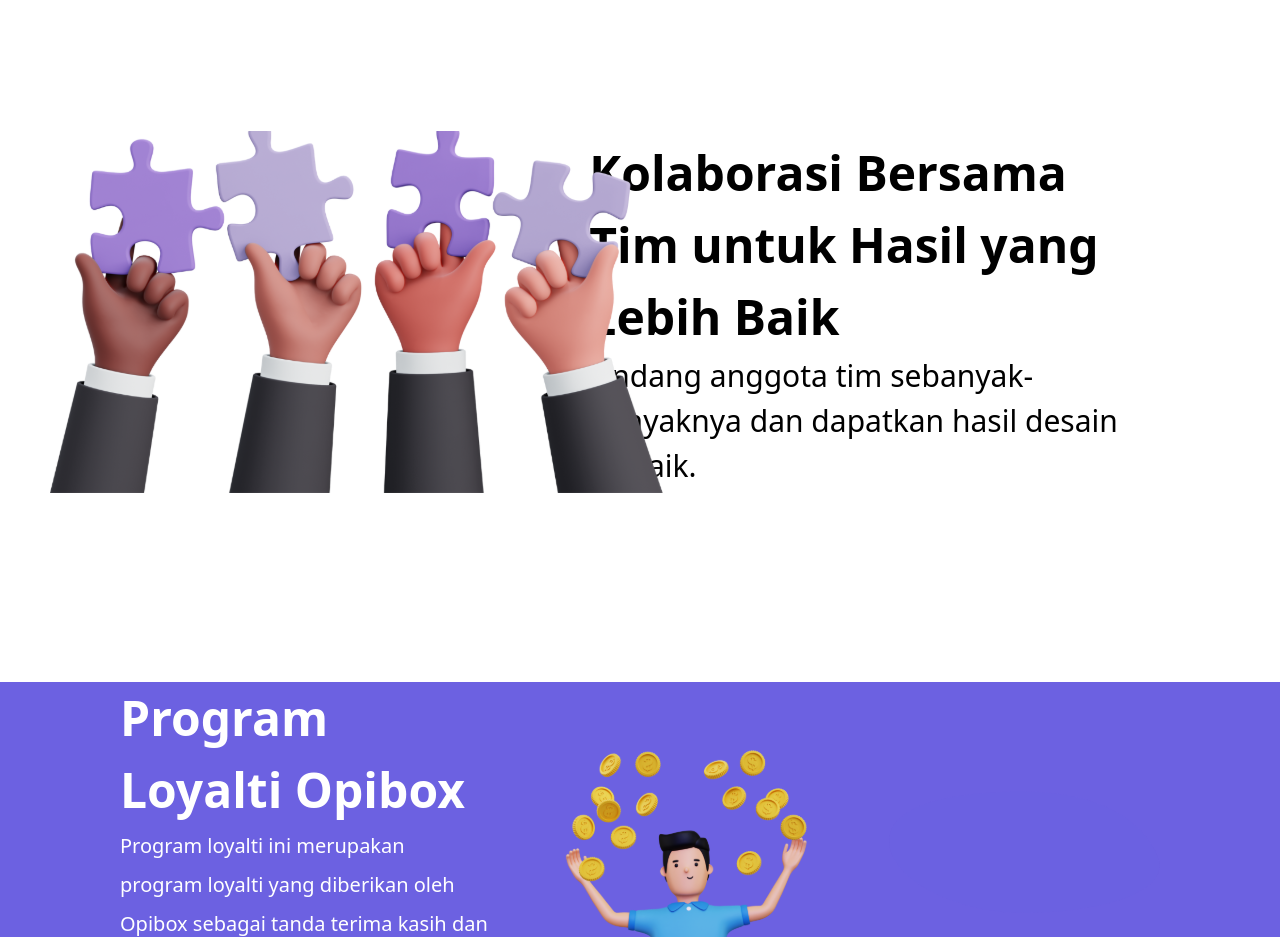
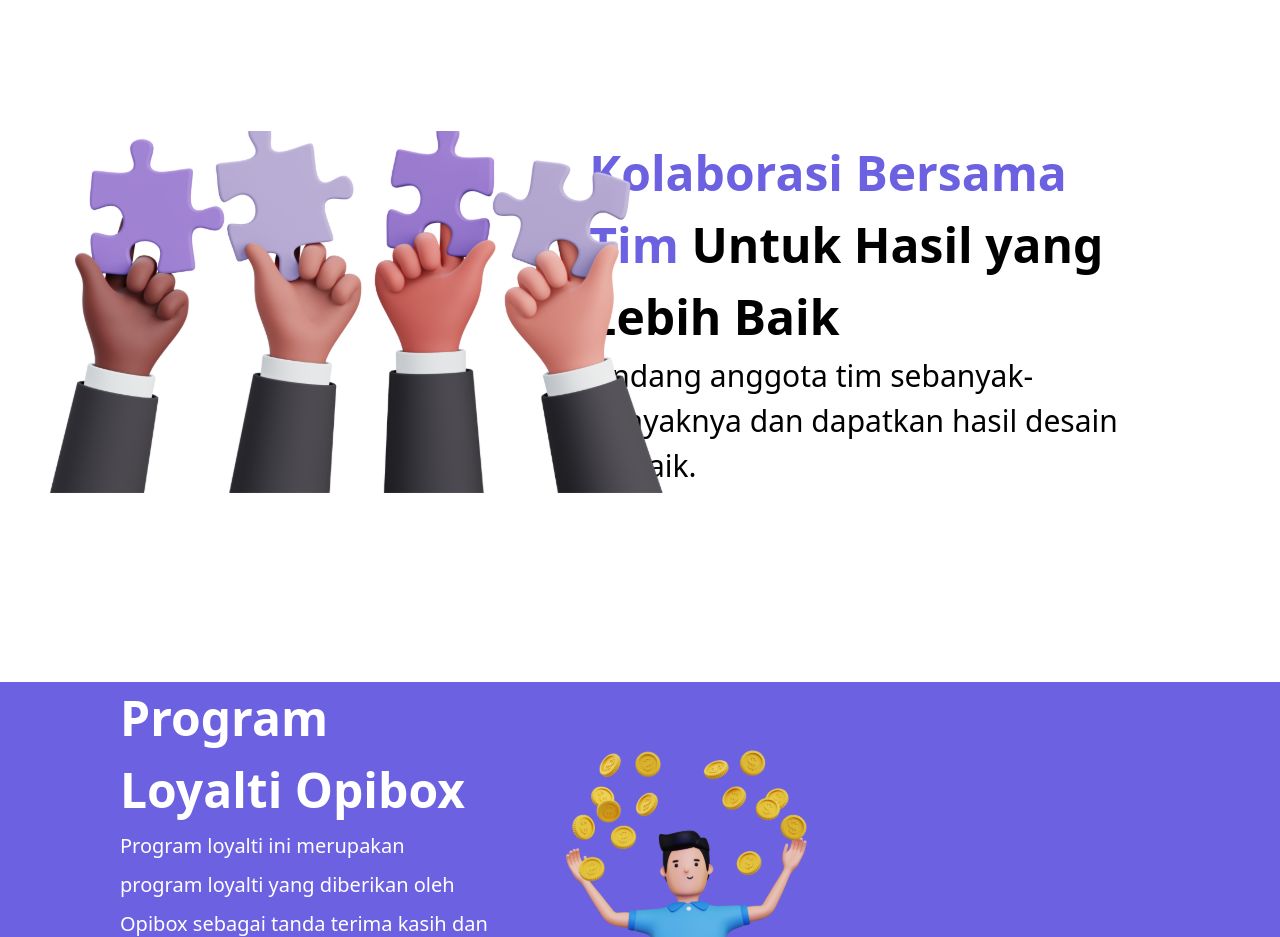
Before and after one commit to akbar5yn/OpiBox, a Nuxt app: page / in a window 1280 px wide. Shown: the part 2440-3377 px from the top of the page. Built offline with nearby package versions, Linux system fonts and the light colour scheme.

Commit message:
Changed the title color in the third section of the service

```diff
--- a/layouts/LandingPage.vue
+++ b/layouts/LandingPage.vue
@@ -115,7 +115,7 @@
           <div class="w-[500px] h-[500px] bg-white" />
           <div class="w-[720px]">
             <h1 class="text-[48px] font-bold">
-              Kolaborasi Bersama Tim untuk Hasil yang Lebih Baik
+              <span class="text-[#6C61E1]">Kolaborasi Bersama Tim</span> <span class="text-black">Untuk Hasil yang Lebih Baik</span>
             </h1>
             <p class="text-[30px] font-normal">
               Undang anggota tim sebanyak-banyaknya dan dapatkan hasil desain
```
